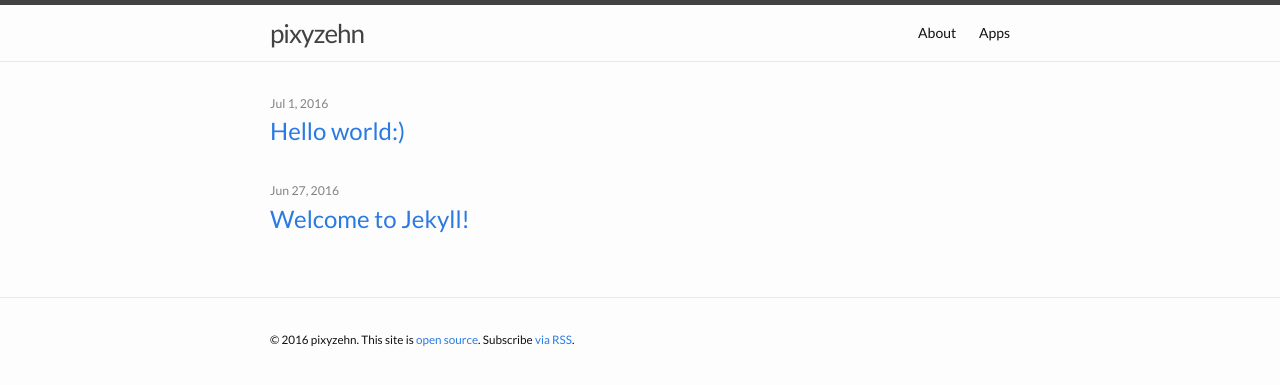
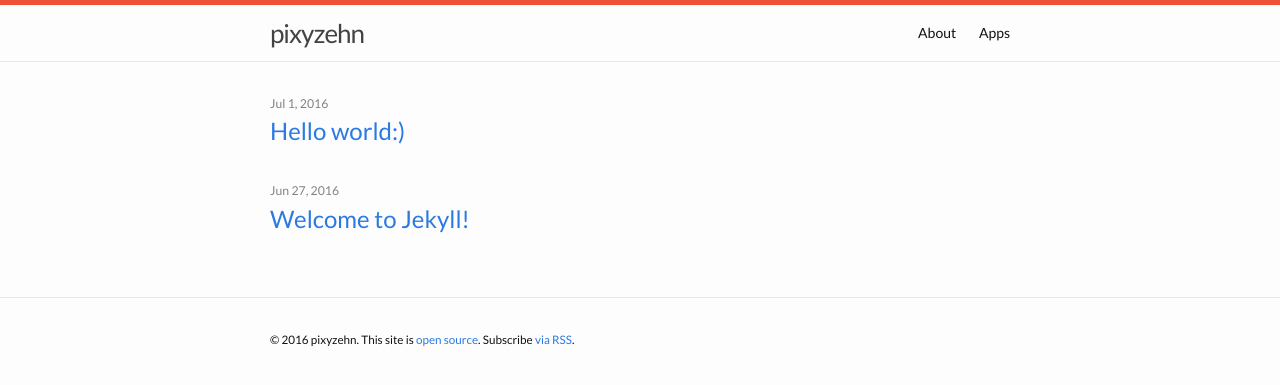
Before and after one commit to pixyzehn/pixyzehn.com, a Jekyll site: the page built from index.html, in a window 1280 px wide. Shown: the top 385 px of the page. Built offline with Jekyll 4.4.1, drawn with Linux system fonts in a browser that asks for light colours.

Commit message:
Change boader color in header

```diff
--- a/_sass/_layout.scss
+++ b/_sass/_layout.scss
@@ -2,7 +2,7 @@
  * Site header
  */
 .site-header {
-    border-top: 5px solid $grey-color-dark;
+    border-top: 5px solid $orange-color;
     border-bottom: 1px solid $grey-color-light;
     min-height: 56px;
 
--- a/css/main.scss
+++ b/css/main.scss
@@ -21,6 +21,7 @@ $brand-color:      #2a7ae2;
 $grey-color:       #828282;
 $grey-color-light: lighten($grey-color, 40%);
 $grey-color-dark:  darken($grey-color, 25%);
+$orange-color:     #EF5138;
 
 // Width of the content area
 $content-width:    800px;
```
